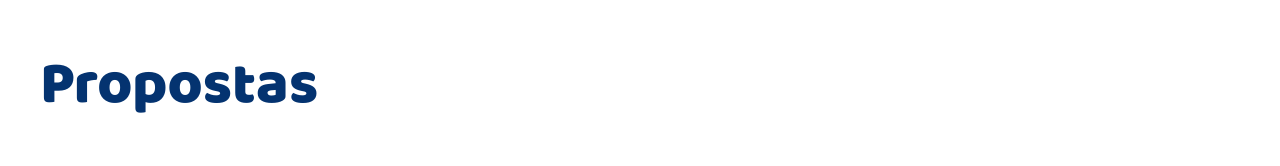
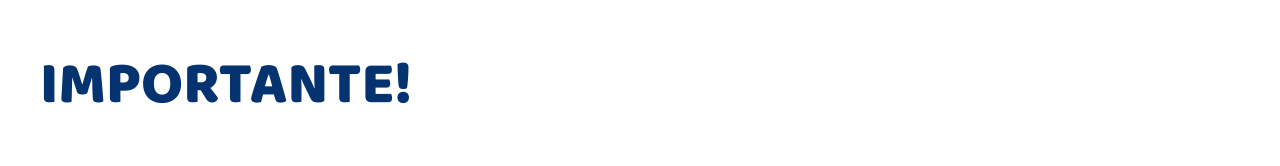
Before and after one commit to assessoriadigitalizesites/interno, a plain HTML site: page index.html in a window 1280 px wide. Shown: the part 904-1070 px from the top of the page. Drawn offline with Linux system fonts and the light colour scheme.

Commit message:
Update index.html

```diff
--- a/index.html
+++ b/index.html
@@ -127,7 +127,7 @@
 
 <div class="produtos" id="produtos">
     <div class="produtos-content">
-      <h3 class="produtos-title" data-aos="fade-left" data-aos-duration="1000">Propostas</h3>
+      <h3 class="produtos-title" data-aos="fade-left" data-aos-duration="1000">IMPORTANTE!</h3>
 
 
 <div class="produtos-category casal" data-aos="fade-left" data-aos-duration="1700">
```
